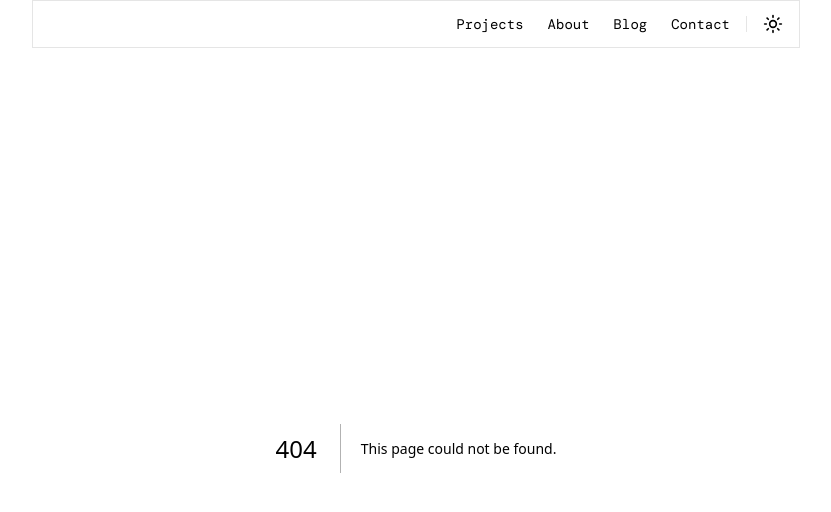
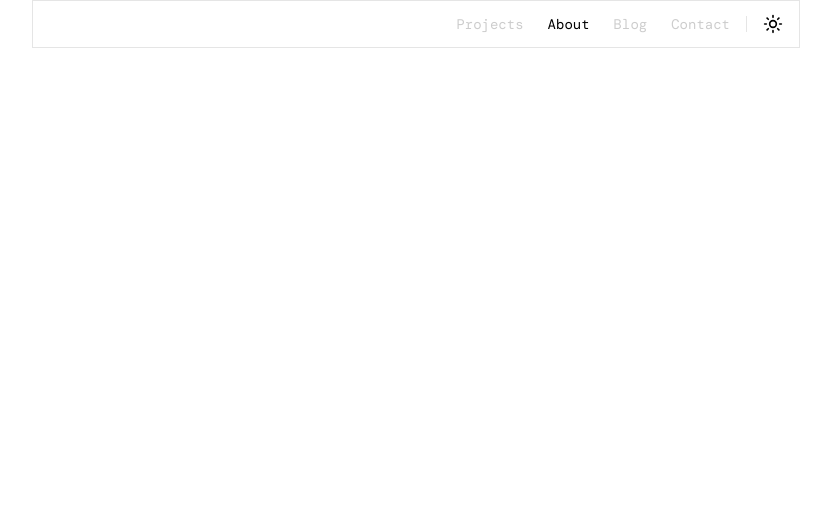
Before and after one commit to andrejkoller/projects-andrejkoller-next, a Next.js app: page /about in a window 1280 px wide. Before the commit this address had no page. Shown: the top 512 px of the page, without its empty margins (224-1055 px from the left). Built offline with nearby package versions, Linux system fonts and the light colour scheme; a web font is replaced by a local one.

Commit message:
feat: update security reporting link, refactor header component, and add new pages for About, Blog, and Projects

```diff
--- /dev/null
+++ b/app/about/page.tsx
@@ -0,0 +1,5 @@
+export default function AboutPage() {
+  return (
+    <div className="flex flex-col flex-1 items-center justify-center"></div>
+  );
+}
--- /dev/null
+++ b/app/blog/page.tsx
@@ -0,0 +1,5 @@
+export default function BlogPage() {
+  return (
+    <div className="flex flex-col flex-1 items-center justify-center"></div>
+  );
+}
--- /dev/null
+++ b/app/projects/page.tsx
@@ -0,0 +1,5 @@
+export default function ProjectsPage() {
+  return (
+    <div className="flex flex-col flex-1 items-center justify-center"></div>
+  );
+}
--- a/app/styles/globals.css
+++ b/app/styles/globals.css
@@ -47,18 +47,3 @@ body {
   margin: 0;
   box-sizing: border-box;
 }
-
-p {
-  color: var(--text-muted);
-  line-height: 1.7;
-}
-
-a {
-  color: var(--text-primary);
-  text-decoration: none;
-  transition: color 0.2s ease;
-}
-
-a:hover {
-  color: var(--text-hover);
-}
--- a/components/header.tsx
+++ b/components/header.tsx
@@ -3,8 +3,11 @@
 import Link from "next/link";
 import { headerLinksConfig } from "@/configs/header-links-config";
 import { ThemeSwitcher } from "./theme/theme-switcher";
+import { usePathname } from "next/navigation";
 
 export const Header = () => {
+  const pathname = usePathname();
+
   return (
     <header className="flex items-center justify-between h-(--header-height) max-w-3xl w-full mx-auto border border-border sticky top-0 px-4">
       <div>{/* Logo or site title coming soon */}</div>
@@ -14,7 +17,7 @@ export const Header = () => {
             <li key={key} className="inline-block text-sm font-normal">
               <Link
                 href={href}
-                className="text-foreground hover:text-(--color-hover-foreground) transition-colors duration-200"
+                className={`text-(--color-text-muted) hover:text-(--color-text-primary) transition-all duration-200 ${pathname === href ? "text-(--color-text-primary)" : ""}`}
               >
                 {label}
               </Link>
--- a/package.json
+++ b/package.json
@@ -1,5 +1,5 @@
 {
-  "name": "apps-andrejkoller-next",
+  "name": "projects-andrejkoller-next",
   "version": "0.1.0",
   "private": true,
   "scripts": {
```
Also changed, not shown: 2 other files (tests, documents, lock files or other folders).
